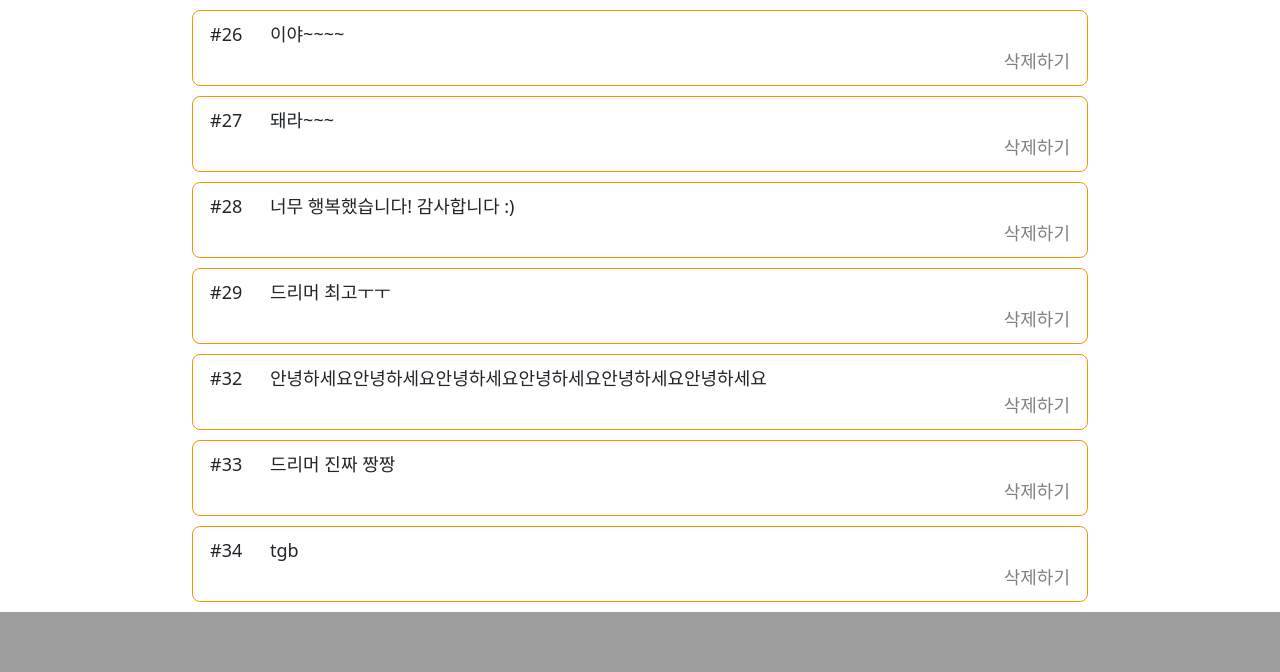
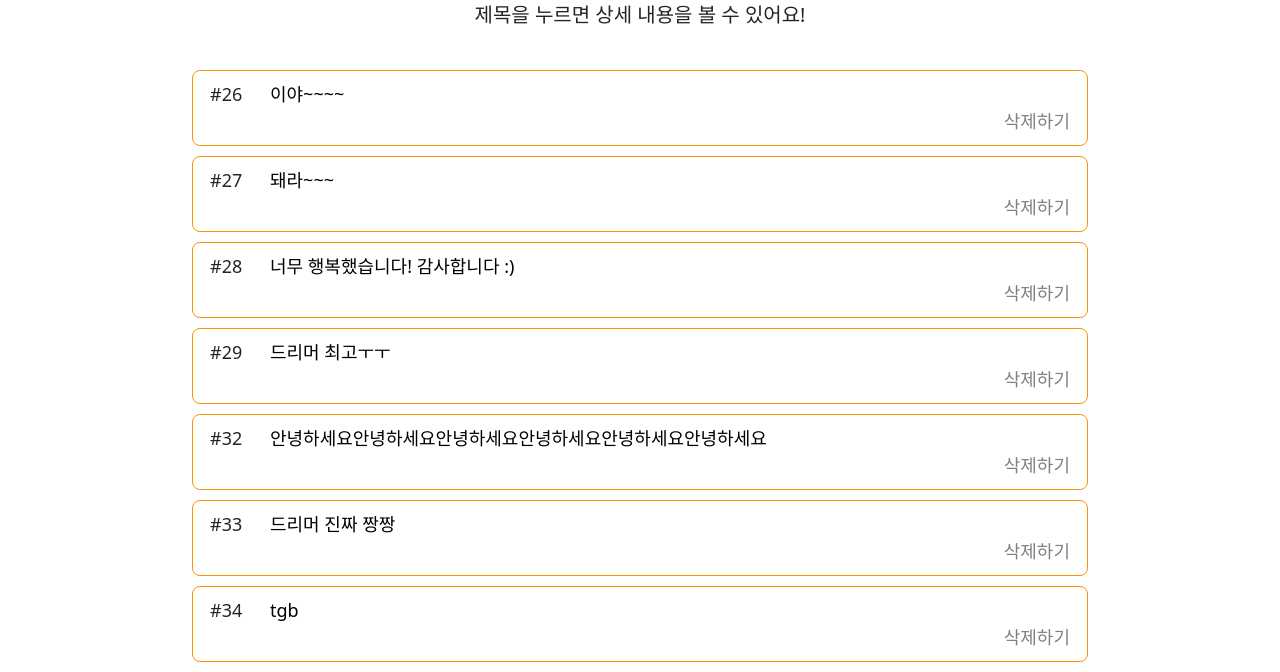
Before and after one commit to yoons02/DFF, a Django app: page /message/ in a window 1280 px wide. Shown: the part 926-1598 px from the top of the page. Before the commit the page ends 1538 px from the top, so only its background shows below. Run offline with Django 4.2, Linux system fonts and the light colour scheme; data comes from the database, SQL or seed files in the repository; both versions use the stored data as it was after the commit.

Commit message:
메세지 페이지 완료

```diff
--- a/DFF/static/css/style.css
+++ b/DFF/static/css/style.css
@@ -179,9 +179,15 @@ body {
     border-radius: 5px; */
 }
 
-#message_content{
+#letter_ment{
+    display: block;
+    align-items: center;
+    margin: auto;
+    margin-bottom: 40px;
+    font-size: 20px;
+    text-align: center;
+}
 
-}
 
 #blog_id{
     width: 10px;
@@ -191,6 +197,8 @@ body {
 #blog_title{
     position: relative;
     margin-left: 40px;
+    text-decoration: none;
+    color: black;
 }
 
 #blog_time{
@@ -233,7 +241,8 @@ body {
 
     #blog_title{
         position: relative;
-        margin-left: 60px;
+        margin: 60px;
+        /* padding: 10vh 60vw 6vh 1.5vw; */
     }
 
     #blog_time{
@@ -487,7 +496,7 @@ body {
     width: 75%;
     padding: 10px 0px;
     position: relative;
-    text-decoration: wavy underline;
+    text-decoration: underline;
     text-decoration-color: #c8c7c7;
     text-underline-offset : 7px;
 }
@@ -527,7 +536,7 @@ body {
         width: 46%;
         padding: 10px 0px;
         position: relative;
-        text-decoration: wavy underline;
+        text-decoration: underline;
         text-decoration-color: #c8c7c7;
         text-underline-offset : 7px;
     }
@@ -555,3 +564,10 @@ body {
         position: relative;
     }
 }
+
+#mentor_profile{
+    display: block;
+    align-items: center;
+    margin: auto;
+    width: 80%;
+}
--- a/main/templates/main/mentor_list.html
+++ b/main/templates/main/mentor_list.html
@@ -3,6 +3,6 @@
 {% block content %}
 
     <h1>mentor page</h1>
-
+    <img id="mentor_profile" src="https://ifh.cc/g/KDHmaa.jpg">
 
 {% endblock %}
--- a/main/templates/main/message.html
+++ b/main/templates/main/message.html
@@ -3,23 +3,24 @@
 
 {% block content %}
 
-    <img id="arrive_letter" src="https://ifh.cc/g/WHVqSj.png">
+    <img id="arrive_letter" src="https://ifh.cc/g/1XqnwX.png">
+    <a id="letter_ment">제목을 누르면 상세 내용을 볼 수 있어요!</a>
 
     <!-- {{blogs}} -->
     <div class="message">
         {% for blog in blogs %}
-        <div id="message" onclick="modal()" style="cursor: pointer;">
-            <script type="text/javascript">
+        <div id="message">
+            <!-- <script type="text/javascript">
                 function modal()  {
-                    location.href="{% url 'main:showdetail' blog.id %}"
+                        location.href="{% url 'main:showdetail' id=blog.id %}"
                     }
-            </script>
+            </script> -->
             <div id="message_content">
                 <div id="blog_id">
                     <a id="blog_id">#{{blog.id}}</h3>
                 </div>
                 <!-- <a id="blog_writer">{{blog.writer}}</h3> -->
-                <a id="blog_title">{{blog.title}}</a>
+                <a id="blog_title" href="{% url 'main:showdetail' blog.id %}">{{blog.title}}</a>
                 <!-- <a id="blog_body">{{blog.body}}</a> -->
             </div>
             <!-- <div id="blog_time">
--- a/main/templates/main/thanks.html
+++ b/main/templates/main/thanks.html
@@ -6,6 +6,7 @@
     <img id="kim_thanks" src="https://ifh.cc/g/AfPlRm.jpg">
     <img id="oh_thanks" src="https://ifh.cc/g/z3vcDO.jpg">
     <img id="yu_thanks" src="https://ifh.cc/g/y2GMlL.jpg">
+    <br><br>
 </div>
 
 {% endblock %}
```
Also changed, not shown: db.sqlite3.
